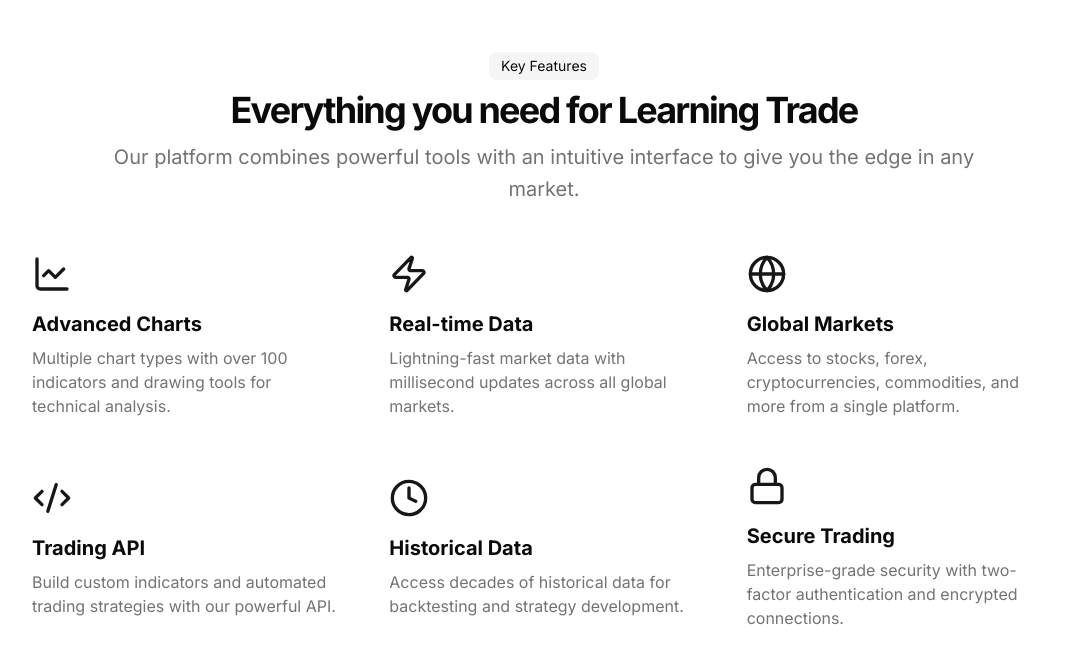
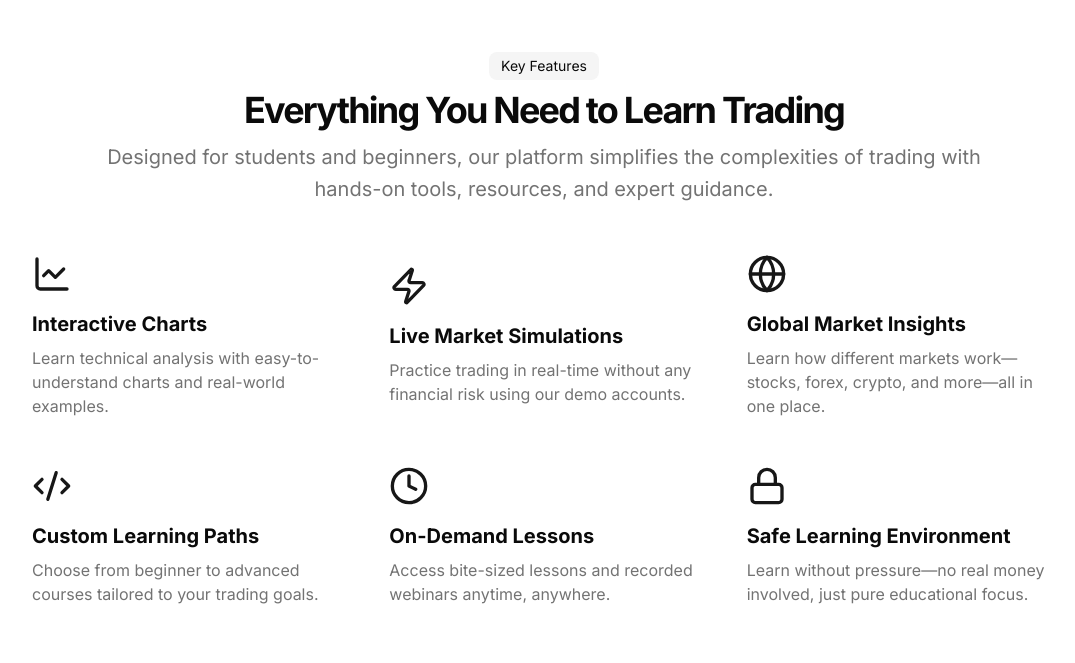
Before and after one commit to Pritam-2002/trading_web, a Next.js app: page / in a window 1280 px wide. Shown: the part 735-1398 px from the top of the page, without its empty margins (96-1171 px from the left). Built offline with nearby package versions, Linux system fonts and the light colour scheme.

Commit message:
Update page.tsx

```diff
--- a/app/page.tsx
+++ b/app/page.tsx
@@ -75,10 +75,10 @@ export default function Home() {
       <div className="space-y-2">
         <div className="inline-block rounded-lg bg-muted px-3 py-1 text-sm">Key Features</div>
         <h2 className="text-3xl font-bold tracking-tighter md:text-4xl/tight">
-                  Everything you need for Learning Trade
+          Everything You Need to Learn Trading
         </h2>
         <p className="max-w-[900px] text-muted-foreground md:text-xl/relaxed lg:text-base/relaxed xl:text-xl/relaxed">
-                  Our platform combines powerful tools with an intuitive interface to give you the edge in any market.
+          Designed for students and beginners, our platform simplifies the complexities of trading with hands-on tools, resources, and expert guidance.
         </p>
       </div>
     </div>
@@ -86,60 +86,61 @@ export default function Home() {
       <div className="grid gap-4">
         <LineChart className="h-10 w-10 text-primary" />
         <div className="space-y-2">
-                  <h3 className="text-xl font-bold">Advanced Charts</h3>
+          <h3 className="text-xl font-bold">Interactive Charts</h3>
           <p className="text-muted-foreground">
-                    Multiple chart types with over 100 indicators and drawing tools for technical analysis.
+            Learn technical analysis with easy-to-understand charts and real-world examples.
           </p>
         </div>
       </div>
       <div className="grid gap-4">
         <Zap className="h-10 w-10 text-primary" />
         <div className="space-y-2">
-                  <h3 className="text-xl font-bold">Real-time Data</h3>
+          <h3 className="text-xl font-bold">Live Market Simulations</h3>
           <p className="text-muted-foreground">
-                    Lightning-fast market data with millisecond updates across all global markets.
+            Practice trading in real-time without any financial risk using our demo accounts.
           </p>
         </div>
       </div>
       <div className="grid gap-4">
         <Globe className="h-10 w-10 text-primary" />
         <div className="space-y-2">
-                  <h3 className="text-xl font-bold">Global Markets</h3>
+          <h3 className="text-xl font-bold">Global Market Insights</h3>
           <p className="text-muted-foreground">
-                    Access to stocks, forex, cryptocurrencies, commodities, and more from a single platform.
+            Learn how different markets work—stocks, forex, crypto, and more—all in one place.
           </p>
         </div>
       </div>
       <div className="grid gap-4">
         <Code2 className="h-10 w-10 text-primary" />
         <div className="space-y-2">
-                  <h3 className="text-xl font-bold">Trading API</h3>
+          <h3 className="text-xl font-bold">Custom Learning Paths</h3>
           <p className="text-muted-foreground">
-                    Build custom indicators and automated trading strategies with our powerful API.
+            Choose from beginner to advanced courses tailored to your trading goals.
           </p>
         </div>
       </div>
       <div className="grid gap-4">
         <Clock className="h-10 w-10 text-primary" />
         <div className="space-y-2">
-                  <h3 className="text-xl font-bold">Historical Data</h3>
+          <h3 className="text-xl font-bold">On-Demand Lessons</h3>
           <p className="text-muted-foreground">
-                    Access decades of historical data for backtesting and strategy development.
+            Access bite-sized lessons and recorded webinars anytime, anywhere.
           </p>
         </div>
       </div>
       <div className="grid gap-4">
         <Lock className="h-10 w-10 text-primary" />
         <div className="space-y-2">
-                  <h3 className="text-xl font-bold">Secure Trading</h3>
+          <h3 className="text-xl font-bold">Safe Learning Environment</h3>
           <p className="text-muted-foreground">
-                    Enterprise-grade security with two-factor authentication and encrypted connections.
+            Learn without pressure—no real money involved, just pure educational focus.
           </p>
         </div>
       </div>
     </div>
   </div>
 </section>
+
         {/* <section className="w-full py-12 md:py-24 lg:py-32 bg-muted">
           <div className="container px-4 md:px-6">
             <div className="flex flex-col items-center justify-center space-y-4 text-center">
```
Lines whose indentation alone changed are shown as unchanged.
